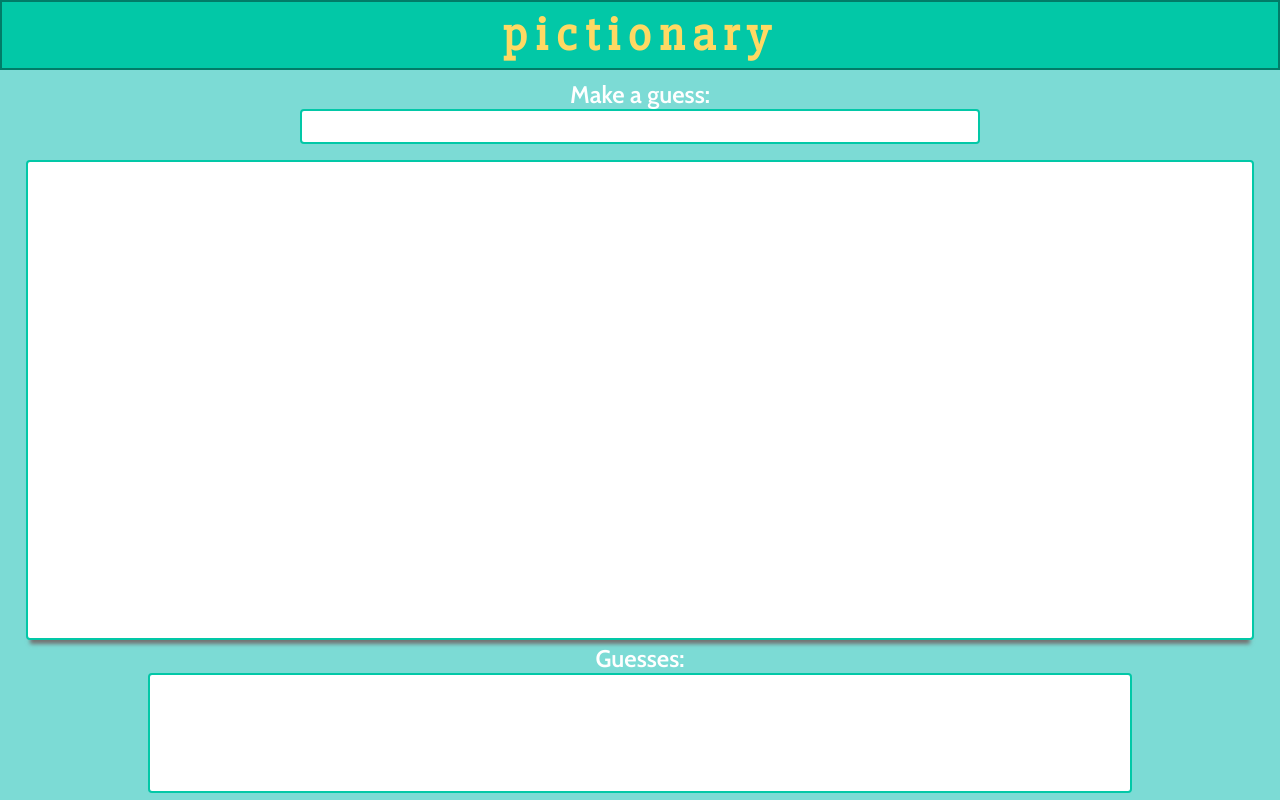
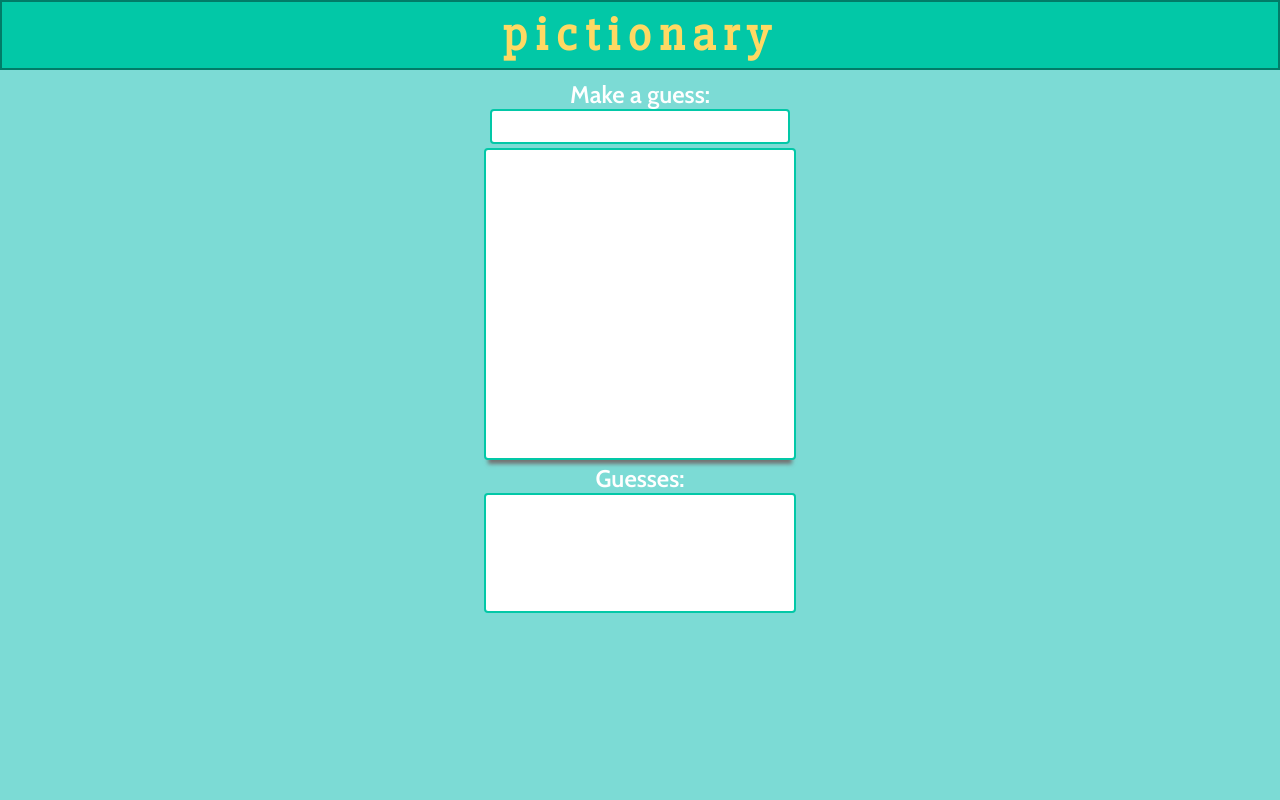
Before and after one commit to elmeltone/pictionary, a website: page public/index.html in a window 1280 px wide. Drawn offline with nearby package versions, Linux system fonts and the light colour scheme; no server answers.

Commit message:
Fixes canvas size to 312x312

```diff
--- a/public/sass/main.scss
+++ b/public/sass/main.scss
@@ -113,7 +113,10 @@ h1 {
 }
 
 canvas {
-  height: 60vh;
+  max-width: 312px;
+  max-height: 312px;
+  min-width: 312px;
+  min-height: 312px;
   background: $plain;
   display: block;
   margin-top: 4px;
@@ -157,14 +160,17 @@ h1, .flag {
   margin-right: auto;
 }
 
-#top-message {
-  padding: 0 0 1% 0;
+#top-message, #guess {
+  max-width: 312px;
+  padding: 0;
 }
+
+
 
 #word {
   display: none;
   height: 10%;
-  width: 60%;
+  max-width: 312px;
   margin: 0 auto;
   background: $emphasis;
   border: 1px solid darken($emphasis, 20%);
@@ -183,16 +189,16 @@ h1, .flag {
 }
 
 .guess-place {
+  width: 100%;
   display: block;
-  width: 60%;
   &:hover {
     cursor: text;
   }
 }
 
 .guesses {
-  height: 10vh;
-  width: 80%;
+  width: 312px;
+  height: 8vh;
   margin: 0 auto;
   background: $plain;
   overflow-y: auto;
```
Also changed, not shown: public/main.css.
